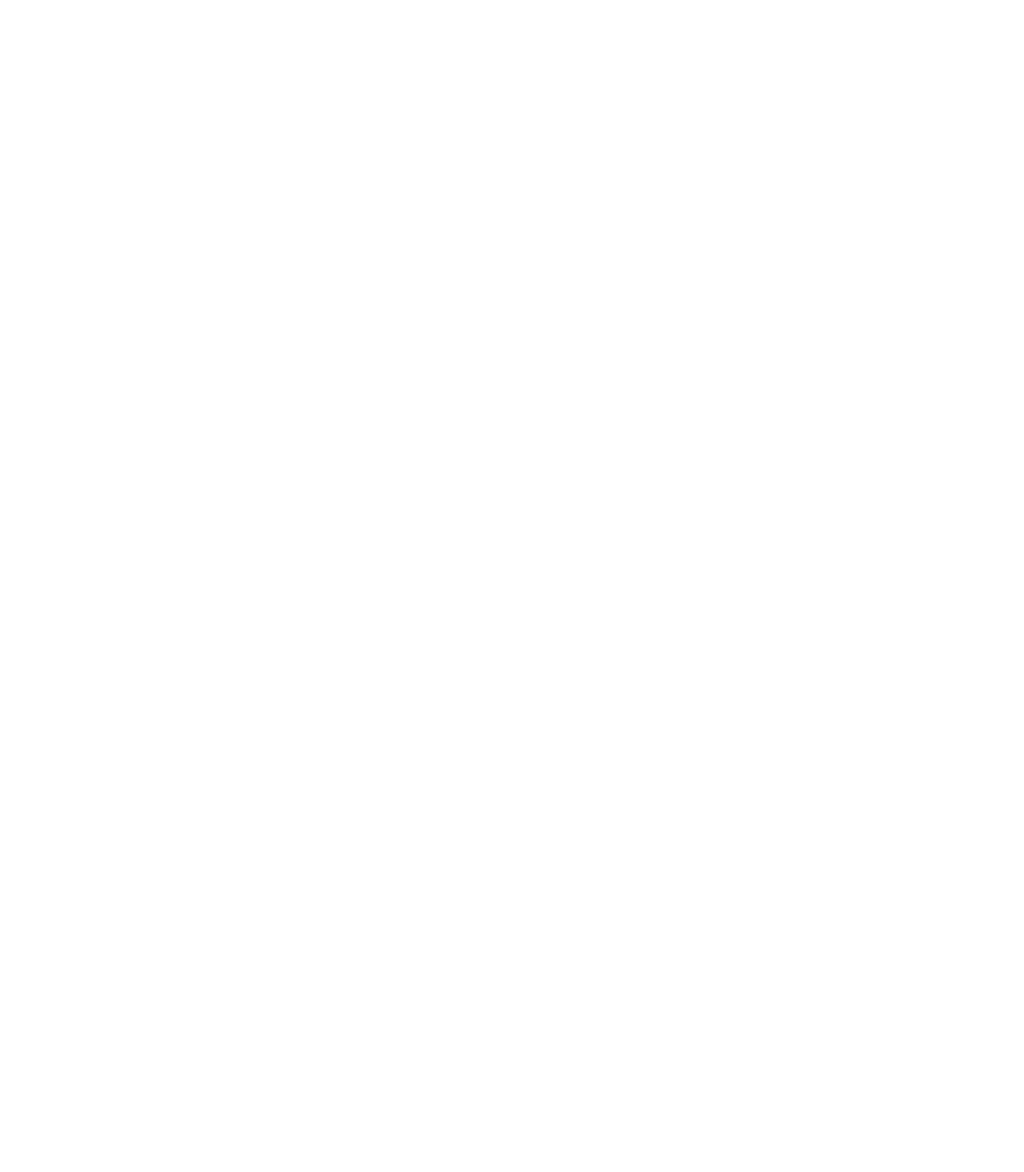
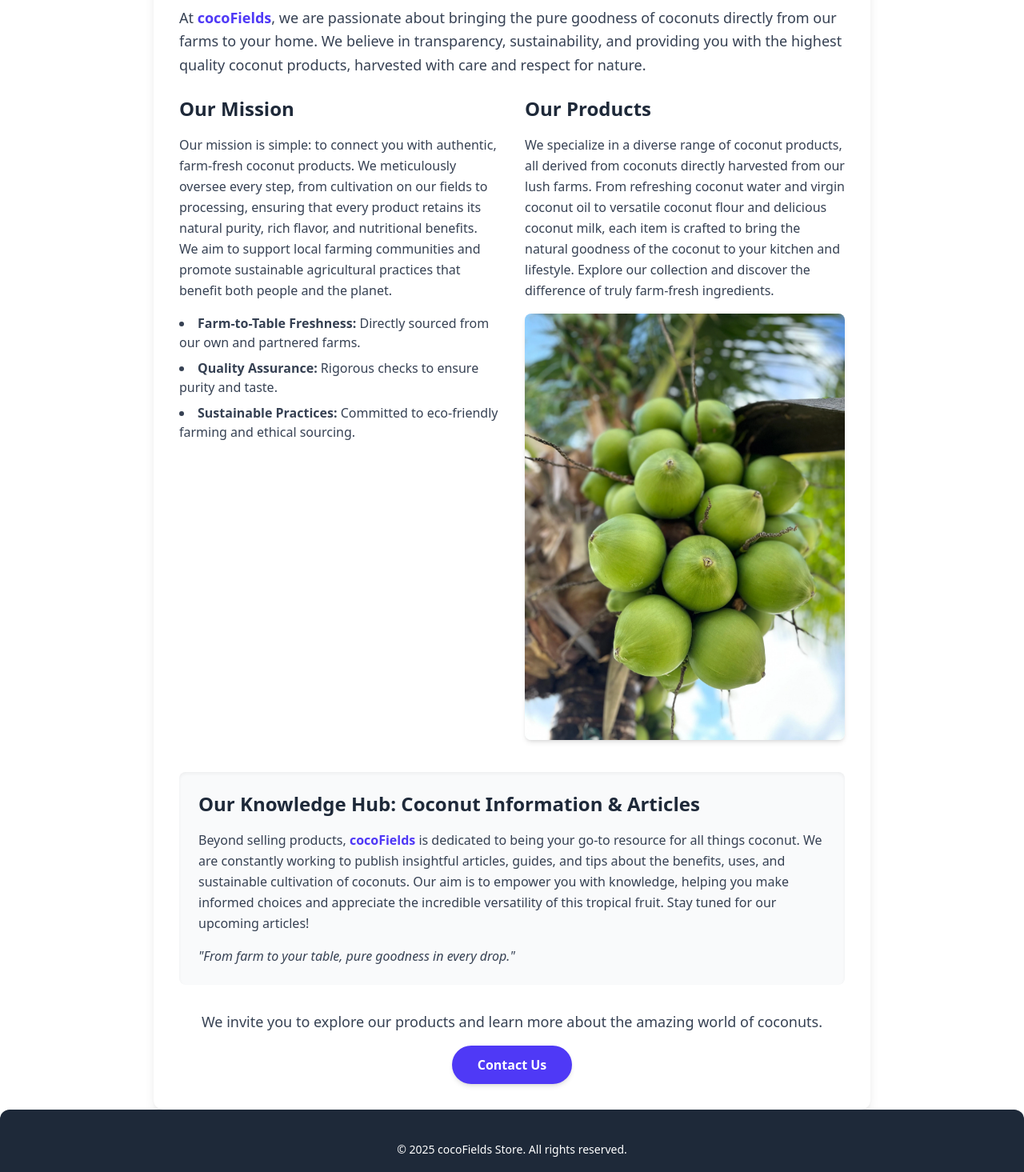
Before and after one commit to Kowshalya-Eswar/agrofarmweb, a React (Vite) app: page /aboutus in a window 1280 px wide. Before the commit this address had no page. Shown: the part 180-1645 px from the top of the page at 80% size. Before the commit the page ends 800 px from the top, so only its background shows below. Built offline with nearby package versions, Linux system fonts and the light colour scheme; no server answers.

Commit message:
about us changes

```diff
--- a/src/App.jsx
+++ b/src/App.jsx
@@ -18,6 +18,7 @@
 import TermsAndConditions from './components/TC';
 import ShippingAndDelivery from './components/ShippingDelivery';
 import PrivacyPolicy from './components/PrivacyPolicy';
+import AboutUs from './components/AboutUs';
 function App() {
 
   return (
@@ -41,6 +42,7 @@
           <Route path="/shipping" element = {<ShippingAndDelivery/>} />
           <Route path="/terms" element ={<TermsAndConditions/>} />
           <Route path="/privacy" element ={<PrivacyPolicy/>} />
+          <Route path="/aboutus" element = {<AboutUs/>} />
         </Route>
       </Routes>
 
--- /dev/null
+++ b/src/components/AboutUs.jsx
@@ -0,0 +1,71 @@
+import React from 'react';
+
+const AboutUs = () => {
+  return (
+    <div className="p-8 max-w-4xl mx-auto bg-white rounded-xl shadow-lg mt-8 font-inter">
+      <h1 className="text-3xl font-bold text-gray-800 mb-6 text-center">About Us - Welcome to cocoFields!</h1>
+
+      <p className="mb-6 text-lg text-gray-700 leading-relaxed">
+        At <a href="/" className="text-indigo-600 hover:underline font-semibold">cocoFields</a>, we are passionate about bringing the pure goodness of coconuts directly from our farms to your home. We believe in transparency, sustainability, and providing you with the highest quality coconut products, harvested with care and respect for nature.
+      </p>
+
+      <div className="grid grid-cols-1 md:grid-cols-2 gap-8 mb-8">
+        {/* Our Mission Section */}
+        <div>
+          <h2 className="text-2xl font-semibold text-gray-800 mb-4">Our Mission</h2>
+          <p className="mb-4 text-gray-700 leading-relaxed">
+            Our mission is simple: to connect you with authentic, farm-fresh coconut products. We meticulously oversee every step, from cultivation on our fields to processing, ensuring that every product retains its natural purity, rich flavor, and nutritional benefits. We aim to support local farming communities and promote sustainable agricultural practices that benefit both people and the planet.
+          </p>
+          <ul className="list-disc list-inside space-y-2 text-gray-700">
+            <li><strong>Farm-to-Table Freshness:</strong> Directly sourced from our own and partnered farms.</li>
+            <li><strong>Quality Assurance:</strong> Rigorous checks to ensure purity and taste.</li>
+            <li><strong>Sustainable Practices:</strong> Committed to eco-friendly farming and ethical sourcing.</li>
+          </ul>
+        </div>
+
+        {/* Our Products Section */}
+        <div>
+          <h2 className="text-2xl font-semibold text-gray-800 mb-4">Our Products</h2>
+          <p className="mb-4 text-gray-700 leading-relaxed">
+            We specialize in a diverse range of coconut products, all derived from coconuts directly harvested from our lush farms. From refreshing coconut water and virgin coconut oil to versatile coconut flour and delicious coconut milk, each item is crafted to bring the natural goodness of the coconut to your kitchen and lifestyle. Explore our collection and discover the difference of truly farm-fresh ingredients.
+          </p>
+          <img
+            // IMPORTANT: Replace this URL with the actual URL of your image hosted online.
+            src="/images/products.webp"
+            alt="Assortment of cocoFields coconut products including oil, water, and flour."
+            className="w-full h-auto rounded-lg shadow-md object-cover mt-4"
+            onError={(e) => { e.target.onerror = null; e.target.src="https://placehold.co/400x250/cccccc/333333?text=Image+Not+Available"; }}
+          />
+          <p className="text-xs text-gray-500 mt-2 text-center">
+          </p>
+        </div>
+      </div>
+
+      {/* Knowledge Hub Section */}
+      <div className="bg-gray-50 p-6 rounded-lg shadow-inner mb-8">
+        <h2 className="text-2xl font-semibold text-gray-800 mb-4">Our Knowledge Hub: Coconut Information & Articles</h2>
+        <p className="mb-4 text-gray-700 leading-relaxed">
+          Beyond selling products, <a href="/" className="text-indigo-600 hover:underline font-semibold">cocoFields</a> is dedicated to being your go-to resource for all things coconut. We are constantly working to publish insightful articles, guides, and tips about the benefits, uses, and sustainable cultivation of coconuts. Our aim is to empower you with knowledge, helping you make informed choices and appreciate the incredible versatility of this tropical fruit. Stay tuned for our upcoming articles!
+        </p>
+        <p className="text-gray-700 italic">
+          "From farm to your table, pure goodness in every drop."
+        </p>
+      </div>
+
+      {/* Call to Action/Closing */}
+      <div className="text-center mt-8">
+        <p className="text-lg text-gray-700 mb-4">
+          We invite you to explore our products and learn more about the amazing world of coconuts.
+        </p>
+        <a
+          href="/contactus"
+          className="inline-block px-8 py-3 bg-indigo-600 text-white font-semibold rounded-full shadow-md hover:bg-indigo-700 transition duration-300 ease-in-out transform hover:scale-105 focus:outline-none focus:ring-2 focus:ring-indigo-500 focus:ring-opacity-75"
+        >
+          Contact Us
+        </a>
+      </div>
+    </div>
+  );
+};
+
+export default AboutUs;
--- a/src/components/Footer.jsx
+++ b/src/components/Footer.jsx
@@ -8,6 +8,7 @@
         <div className="flex flex-wrap justify-center gap-x-4 gap-y-2">
           <Link to="/privacy" className="hover:text-gray-300 transition duration-200">Privacy Policy</Link>
           <Link to="/terms" className="hover:text-gray-300 transition duration-200">Terms of Service</Link>
+          <Link to="/aboutus" className="hover:text-gray-300 transition duration-200">About Us</Link>
           <Link to="/contactus" className="hover:text-gray-300 transition duration-200">Contact Us</Link>
           <Link to="/cancel-refund" className="hover:text-gray-300 transition duration-200">Cancellation & Refund</Link>
           <Link to="/shipping" className="hover:text-gray-300 transition duration-200">Shipping & Delivery</Link>
```
Also changed, not shown: public/images/products.webp (added).
